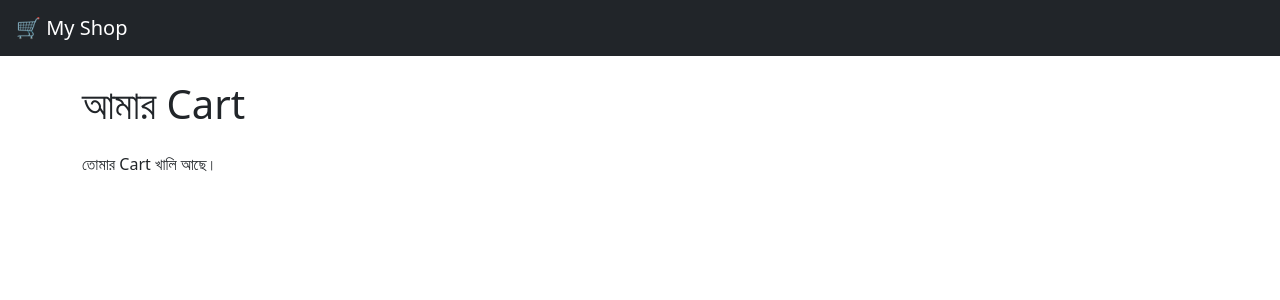
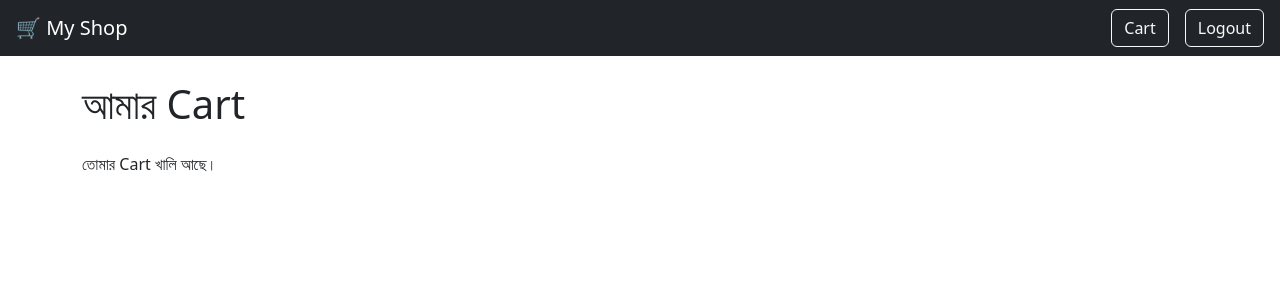
Before and after one commit to mahdiribbi/Al-RiRa, a Django app: page /cart/ in a window 1280 px wide. Shown: the top 300 px of the page. Run offline with Django 5.2, Linux system fonts and the light colour scheme; the visitor is signed in with stand-in values (Sample User, id 1); data comes from the database, SQL or seed files in the repository; data that the repository does not hold is empty.

Commit message:
Add navbar cart count and fix logout with POST method

```diff
--- a/backend/config/settings.py
+++ b/backend/config/settings.py
@@ -62,6 +62,7 @@ TEMPLATES = [
                 'django.template.context_processors.request',
                 'django.contrib.auth.context_processors.auth',
                 'django.contrib.messages.context_processors.messages',
+                'products.context_processors.cart_count',
             ],
         },
     },
--- /dev/null
+++ b/backend/products/context_processors.py
@@ -0,0 +1,8 @@
+from .models import Cart
+
+def cart_count(request):
+    if request.user.is_authenticated:
+        cart, created = Cart.objects.get_or_create(user=request.user)
+        count = sum(item.quantity for item in cart.items.all())
+        return {'cart_item_count': count}
+    return {'cart_item_count': 0}
--- a/backend/products/templates/base.html
+++ b/backend/products/templates/base.html
@@ -9,6 +9,24 @@
 <body>
     <nav class="navbar navbar-dark bg-dark px-3">
         <a class="navbar-brand" href="/">🛒 My Shop</a>
+
+        <div class="d-flex align-items-center gap-3">
+            {% if user.is_authenticated %}
+                <a href="{% url 'cart' %}" class="btn btn-outline-light position-relative">
+                    Cart
+                    {% if cart_item_count > 0 %}
+                    <span class="badge bg-danger">{{ cart_item_count }}</span>
+                    {% endif %}
+                </a>
+                <form method="post" action="{% url 'logout' %}" class="d-inline m-0">
+                    {% csrf_token %}
+                    <button type="submit" class="btn btn-outline-light">Logout</button>
+                </form>
+            {% else %}
+                <a href="{% url 'login' %}" class="btn btn-outline-light">Login</a>
+                <a href="{% url 'signup' %}" class="btn btn-outline-light">Signup</a>
+            {% endif %}
+        </div>
     </nav>
 
     <div class="container mt-4">
```
